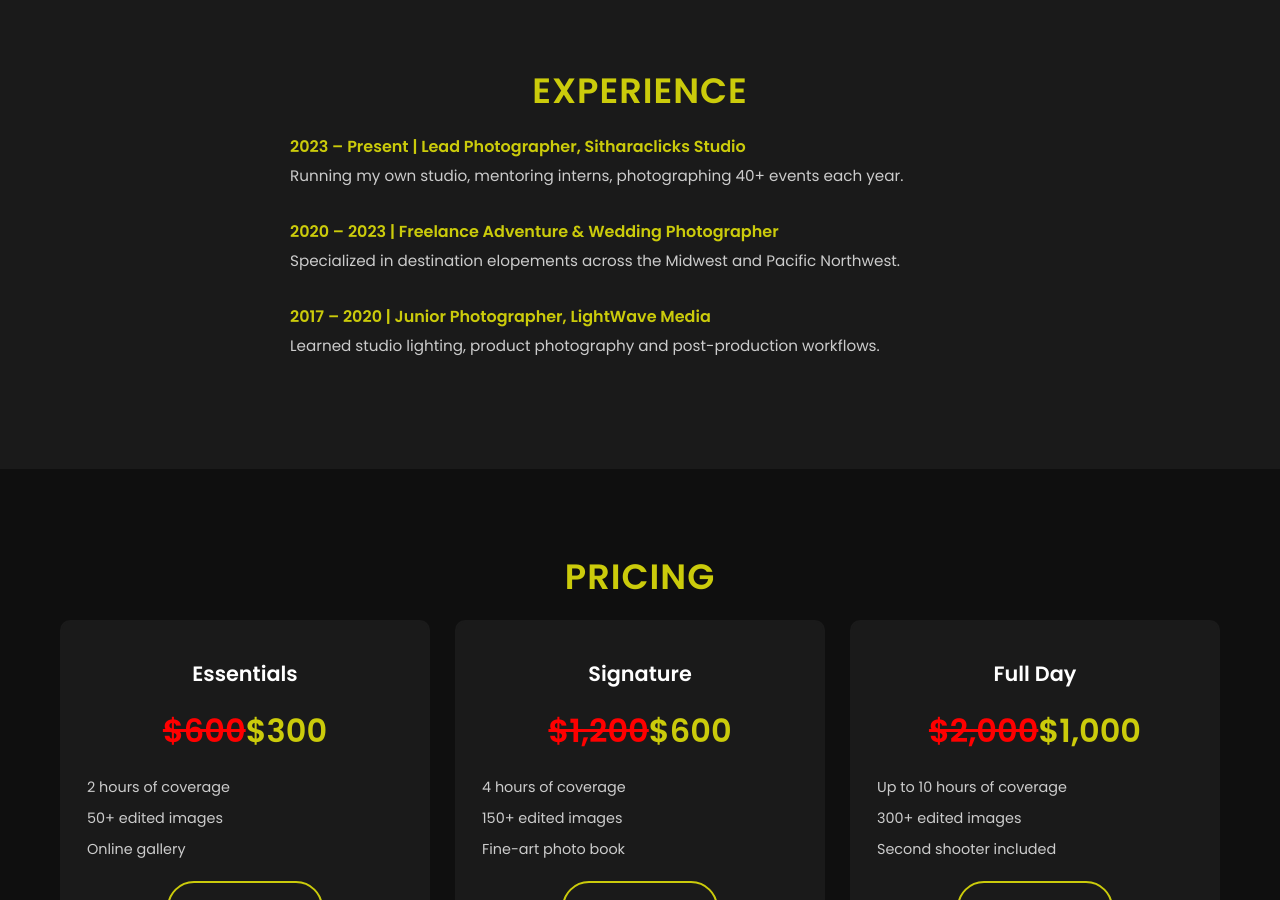
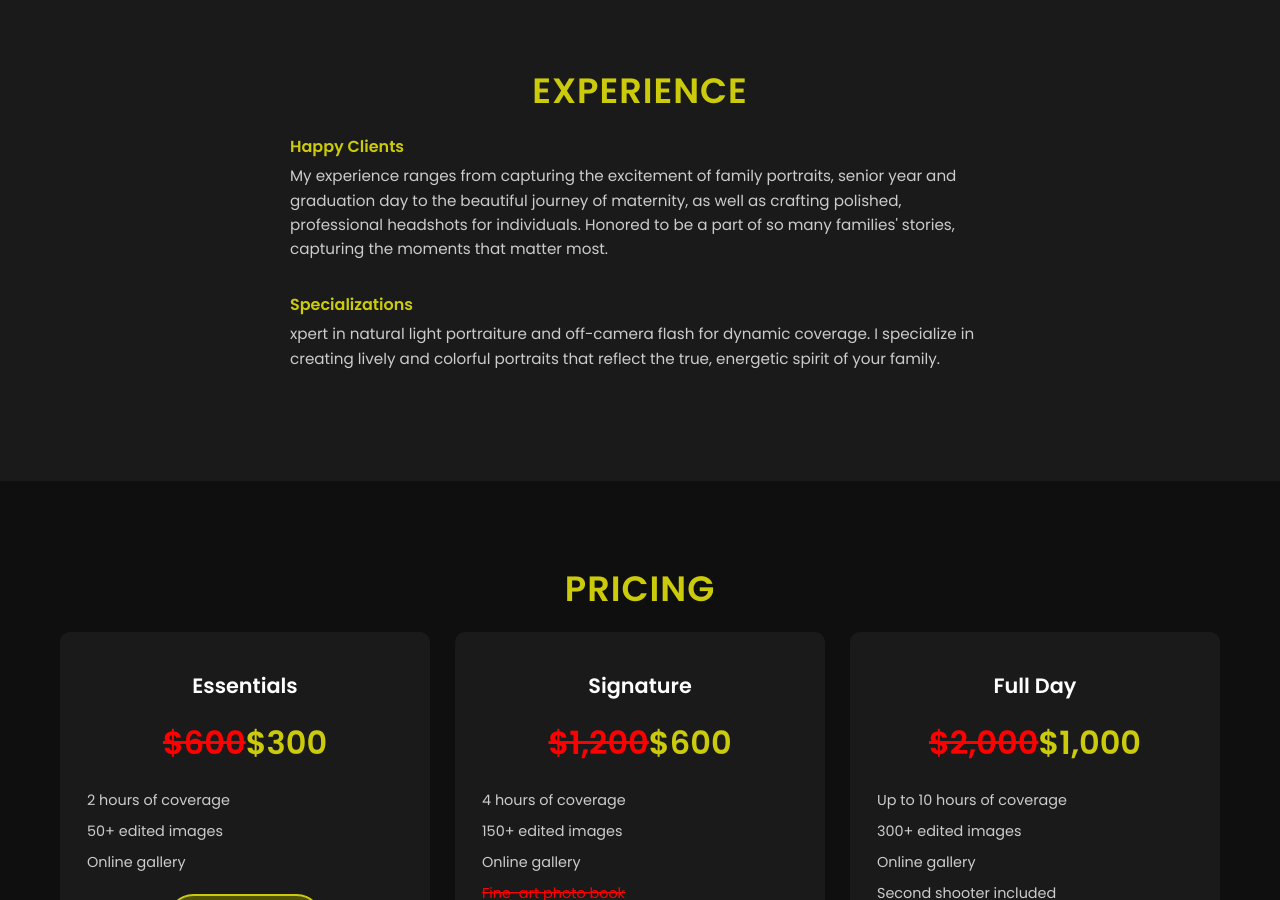
Before and after one commit to sitharaclicks/sitharaclicks.github.io, a plain HTML site: page index.html in a window 1280 px wide. Shown: the part 1900-2800 px from the top of the page. Drawn offline with Linux system fonts and the light colour scheme.

Commit message:
Update index.html

```diff
--- a/index.html
+++ b/index.html
@@ -18,6 +18,7 @@
     --light:#fff;
     --grey:#cccccc;
     --header-h:72px;
+    --accentD:#525205;
   }
 
   /* ---------- GLOBAL RESET ---------- */
@@ -42,8 +43,12 @@
     border-radius:30px;
     transition:.3s;
     font-weight:600;
+    background:var(--accentD);
   }
-  .btn:hover{background:var(--accent);color:var(--dark)}
+  .btn:hover{
+    background:var(--accent);
+    color:var(--dark)
+  }
 
   /* ---------- HEADER / NAV ---------- */
   header{
@@ -156,7 +161,8 @@
   form .field{margin-bottom:20px}
   form input,form textarea{
     width:100%;padding:12px 15px;border:none;border-radius:4px;
-    background:#2a2a2a;color:var(--light)
+    background:#2a2a2a;color:var(--light);
+    margin: 5px;
   }
   form button{cursor:pointer}
 
@@ -245,16 +251,12 @@
     <h2 class="section-title">Experience</h2>
     <div class="timeline">
       <div class="exp">
-        <h4>2023 – Present | Lead Photographer, Sitharaclicks Studio</h4>
-        <p>Running my own studio, mentoring interns, photographing 40+ events each year.</p>
+        <h4>Happy Clients</h4>
+        <p>My experience ranges from capturing the excitement of family portraits, senior year and graduation day to the beautiful journey of maternity, as well as crafting polished, professional headshots for individuals. Honored to be a part of so many families' stories, capturing the moments that matter most.</p>
       </div>
       <div class="exp">
-        <h4>2020 – 2023 | Freelance Adventure & Wedding Photographer</h4>
-        <p>Specialized in destination elopements across the Midwest and Pacific Northwest.</p>
-      </div>
-      <div class="exp">
-        <h4>2017 – 2020 | Junior Photographer, LightWave Media</h4>
-        <p>Learned studio lighting, product photography and post-production workflows.</p>
+        <h4>Specializations</h4>
+        <p>xpert in natural light portraiture and off-camera flash for dynamic coverage. I specialize in creating lively and colorful portraits that reflect the true, energetic spirit of your family.</p>
       </div>
     </div>
   </div>
@@ -281,7 +283,8 @@
         <ul>
           <li>4 hours of coverage</li>
           <li>150+ edited images</li>
-          <li>Fine-art photo book</li>
+          <li>Online gallery</li>
+          <li><s style="color:red">Fine-art photo book</s></li>
         </ul>
         <a href="#contact" class="btn">Book Now</a>
       </div>
@@ -291,6 +294,7 @@
         <ul>
           <li>Up to 10 hours of coverage</li>
           <li>300+ edited images</li>
+          <li>Online gallery</li>
           <li>Second shooter included</li>
         </ul>
         <a href="#contact" class="btn">Book Now</a>
```
